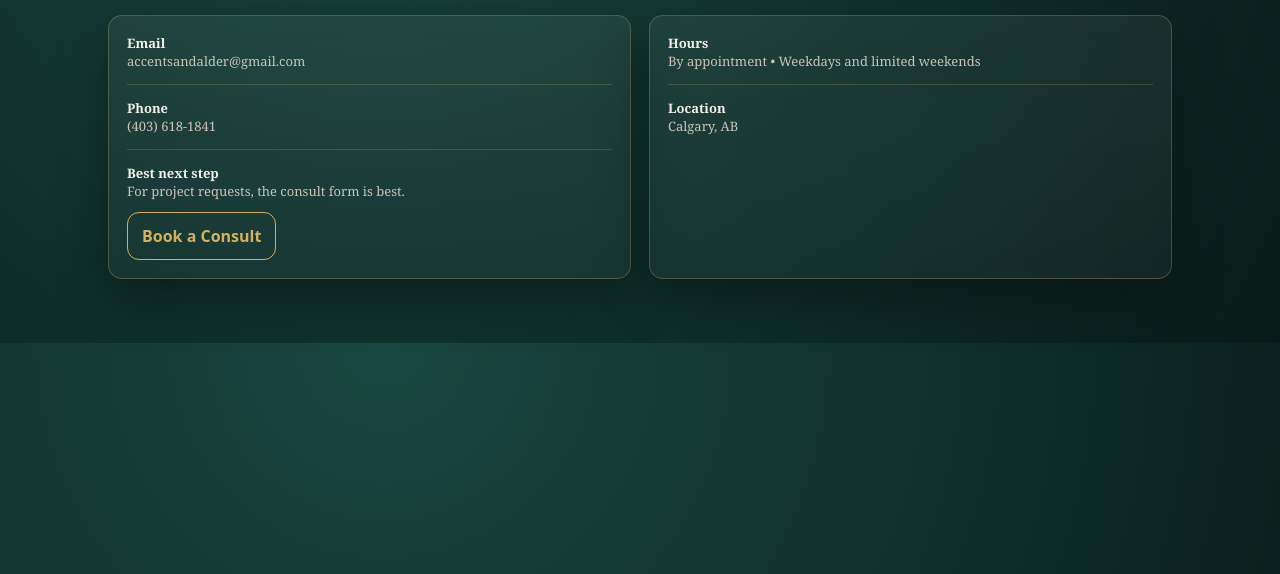
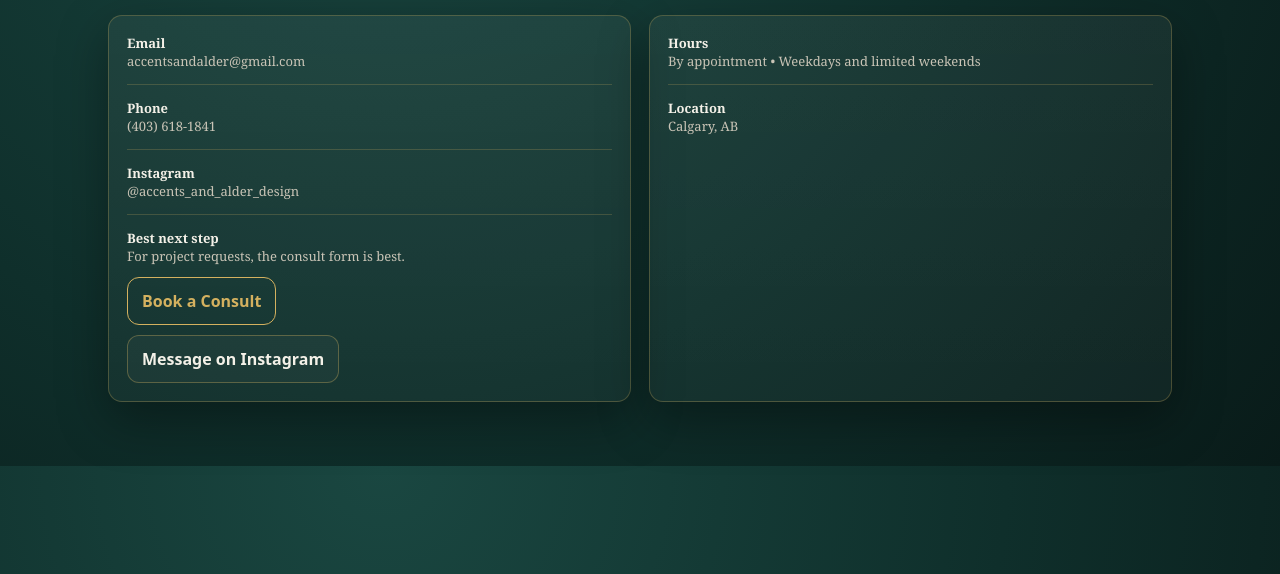
Before and after one commit to Realboyblue/accents-alder-site, a plain HTML site: page contact.html in a window 1280 px wide. Shown: the part 226-800 px from the top of the page. Drawn offline with Linux system fonts and the light colour scheme.

Commit message:
Update contact.html

```diff
--- a/contact.html
+++ b/contact.html
@@ -53,11 +53,26 @@
 
           <hr class="sep" />
 
+          <div class="small" style="font-weight:900;color:var(--text)">Instagram</div>
+          <div class="small">
+            <a href="https://www.instagram.com/accents_and_alder_design/" target="_blank" rel="noopener nofollow">
+              @accents_and_alder_design
+            </a>
+          </div>
+
+          <hr class="sep" />
+
           <div class="small" style="font-weight:900;color:var(--text)">Best next step</div>
           <div class="small">For project requests, the consult form is best.</div>
 
           <div style="margin-top:12px">
             <a class="btn btn-primary" href="consult.html">Book a Consult</a>
+          </div>
+
+          <div style="margin-top:10px">
+            <a class="btn" href="https://www.instagram.com/accents_and_alder_design/" target="_blank" rel="noopener nofollow">
+              Message on Instagram
+            </a>
           </div>
         </div>
 
```
